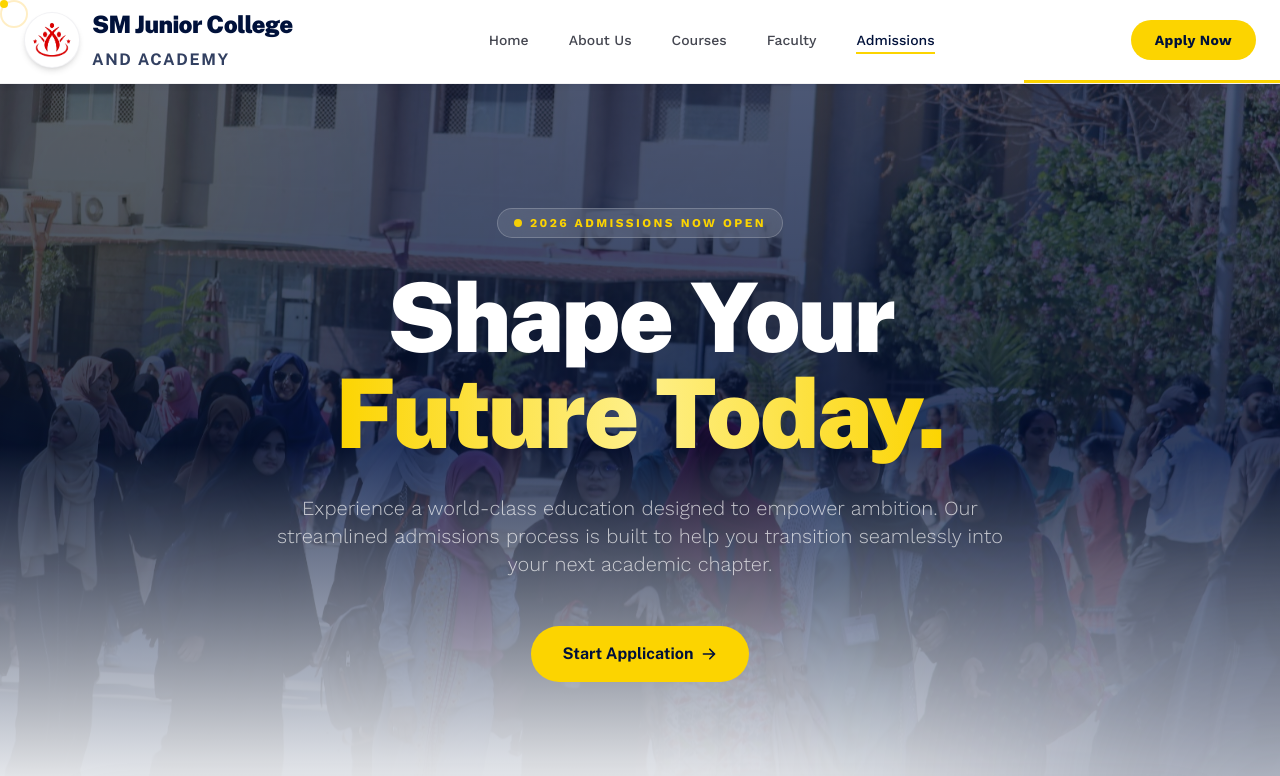
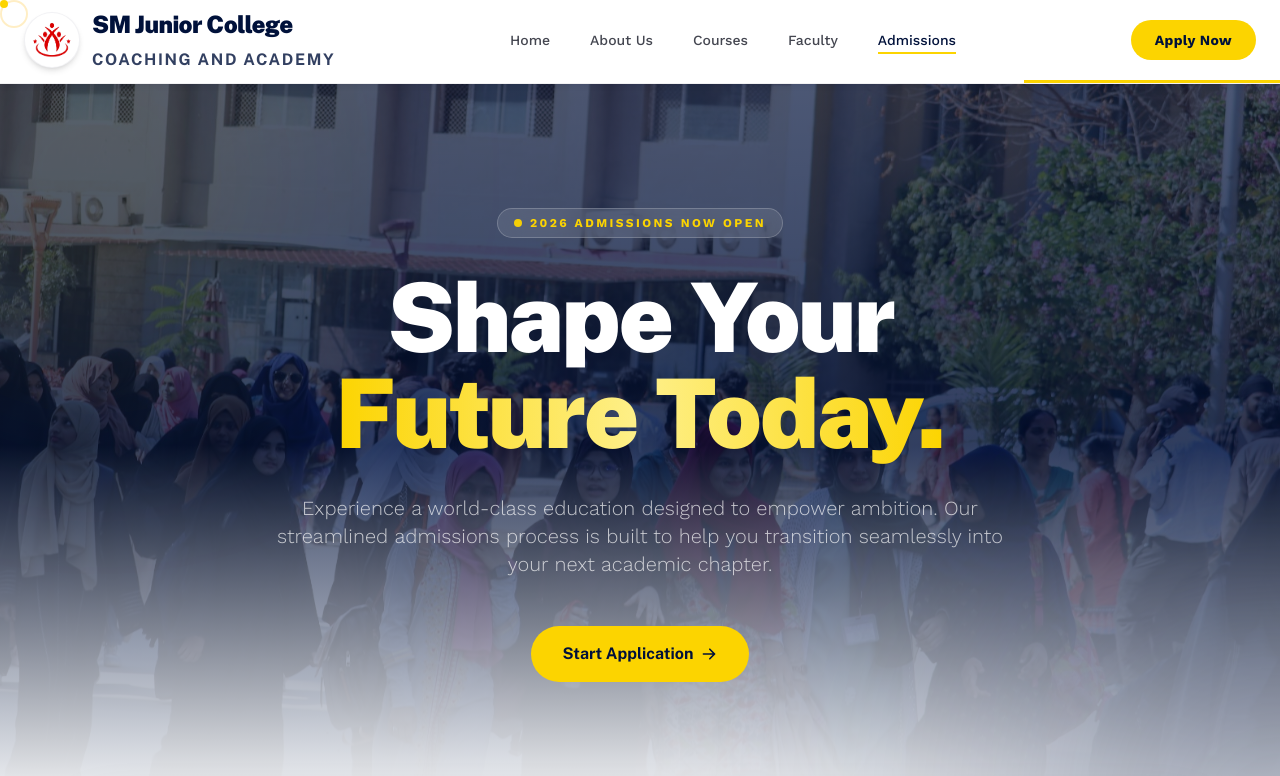
Before and after one commit to tush-art18/sm-prototype, a React (Vite) app: page /admissions in a window 1280 px wide. Shown: the top 776 px of the page. Built offline with nearby package versions, Linux system fonts and the light colour scheme.

Commit message:
logo modifed

```diff
--- a/src/components/Footer.jsx
+++ b/src/components/Footer.jsx
@@ -15,7 +15,7 @@ export default function Footer() {
             <Link to="/" className="flex flex-col items-center gap-4 md:flex-row group">
               <img src="/favicon.png" alt="SM Academy Logo" className="object-cover w-14 h-14 rounded-full transition-transform duration-300 md:w-14 md:h-14 group-hover:scale-110 bg-white p-1.5 shadow-xl border border-white/10" />
               <div className="flex flex-col items-center md:items-start">
-                <span className="text-xl font-black tracking-tight font-heading sm:text-2xl">SM Junior College <br className="hidden sm:block md:hidden" /> and Academy</span>
+                <span className="text-xl font-black tracking-tight font-heading sm:text-2xl">SM Junior College <br className="hidden sm:block md:hidden" />Coaching and Academy</span>
               </div>
             </Link>
             <p className="max-w-sm text-sm leading-relaxed text-white/60">
@@ -33,7 +33,7 @@ export default function Footer() {
                   target="_blank"
                   rel="noopener noreferrer"
                   aria-label={label}
-                  className="flex items-center justify-center transition-all duration-300 border rounded-full w-10 h-10 border-white/20 text-white/60 hover:bg-gold hover:text-primary hover:border-gold hover:scale-110"
+                  className="flex items-center justify-center w-10 h-10 transition-all duration-300 border rounded-full border-white/20 text-white/60 hover:bg-gold hover:text-primary hover:border-gold hover:scale-110"
                 >
                   <Icon className="text-base" />
                 </a>
--- a/src/components/LoadingScreen.jsx
+++ b/src/components/LoadingScreen.jsx
@@ -140,7 +140,7 @@ export default function LoadingScreen({ onFinish, externalProgress = 0, readyToE
               margin: 0,
             }}
           >
-            &amp; Academy
+            &amp;Coaching and Academy
           </p>
         </div>
 
--- a/src/components/Navbar.jsx
+++ b/src/components/Navbar.jsx
@@ -41,7 +41,7 @@ export default function Navbar() {
           {/* ── Logo ── */}
           <Link to="/" className="flex items-center gap-2 sm:gap-3 group shrink-0">
             <div className="relative">
-              <img src="/sm-logo.png" alt="SM Academy Logo" className="h-10 w-10 sm:h-12 sm:w-12 md:h-14 md:w-14 object-cover rounded-full bg-white p-1 shadow-md transition-transform duration-300 group-hover:scale-105 border border-primary/5" />
+              <img src="/sm-logo.png" alt="SM Academy Logo" className="object-cover w-10 h-10 p-1 transition-transform duration-300 bg-white border rounded-full shadow-md sm:h-12 sm:w-12 md:h-14 md:w-14 group-hover:scale-105 border-primary/5" />
             </div>
             <div className="flex flex-col">
               <span
@@ -50,7 +50,7 @@ export default function Navbar() {
                 }`}
               >
                 SM Junior College <br />
-                <span className="text-[10px] sm:text-sm md:text-base font-bold tracking-widest opacity-80 uppercase">and Academy</span>
+                <span className="text-[10px] sm:text-sm md:text-base font-bold tracking-widest opacity-80 uppercase">Coaching and Academy</span>
               </span>
             </div>
           </Link>
@@ -161,7 +161,7 @@ export default function Navbar() {
               >
                 <img src="/sm-logo.png" alt="SM Academy Logo" className="h-16 w-16 object-cover rounded-full bg-primary p-1.5 shadow-xl border-2 border-gold" />
                 <div className="flex flex-col items-center">
-                  <span className="text-2xl font-black text-primary font-heading tracking-tight">SM Junior College</span>
+                  <span className="text-2xl font-black tracking-tight text-primary font-heading">SM Junior College</span>
                   <span className="text-xs uppercase tracking-[0.2em] text-gold font-bold">and Academy</span>
                 </div>
               </Link>
--- a/src/pages/Home.jsx
+++ b/src/pages/Home.jsx
@@ -160,7 +160,7 @@ export default function Home() {
               <span className="section-label">The SM Advantage</span>
               <h2 className="font-heading font-bold text-primary text-4xl md:text-6xl leading-[1.1]">
                 Knowledge is the root{" "}
-                <span className="text-primary/20">of all good in</span> <span className="text-red-400">Red</span>
+                <span className="text-red-500">of all good in</span>
               </h2>
             </div>
             <p className="max-w-sm text-lg text-on-surface-variant">
```
